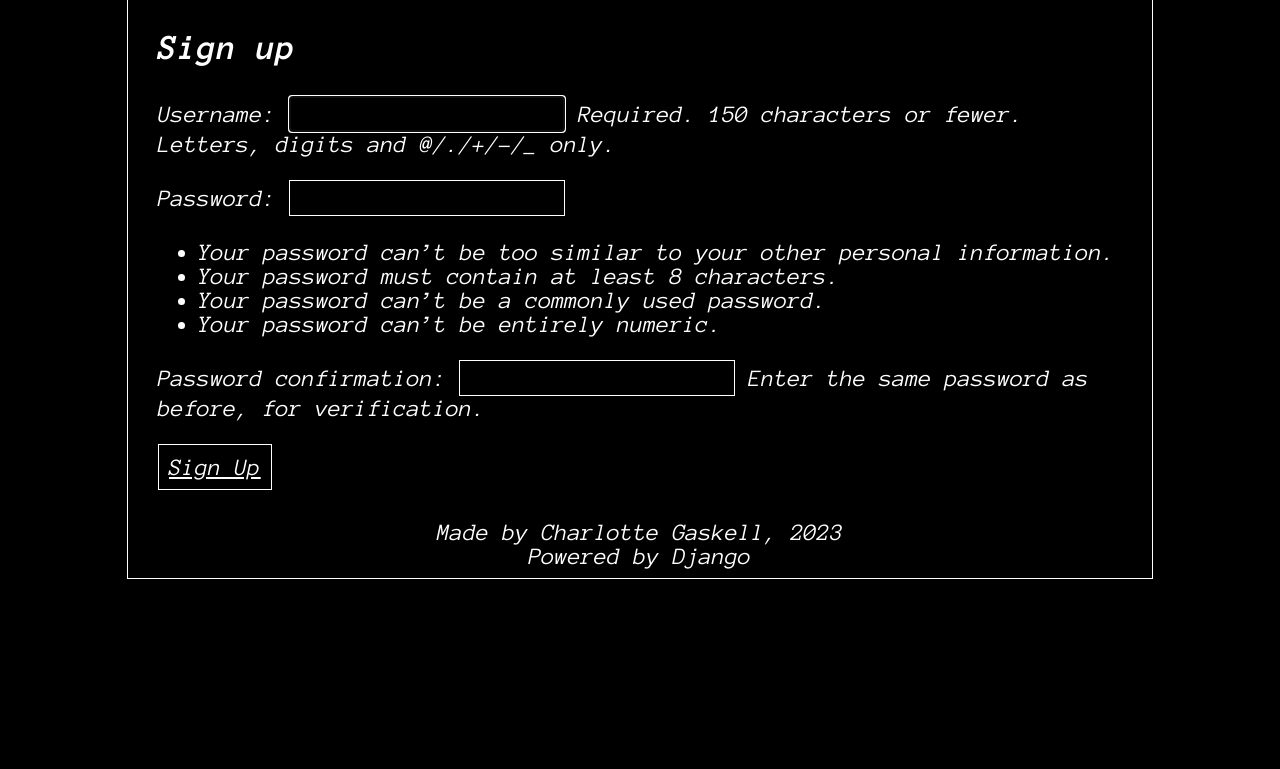
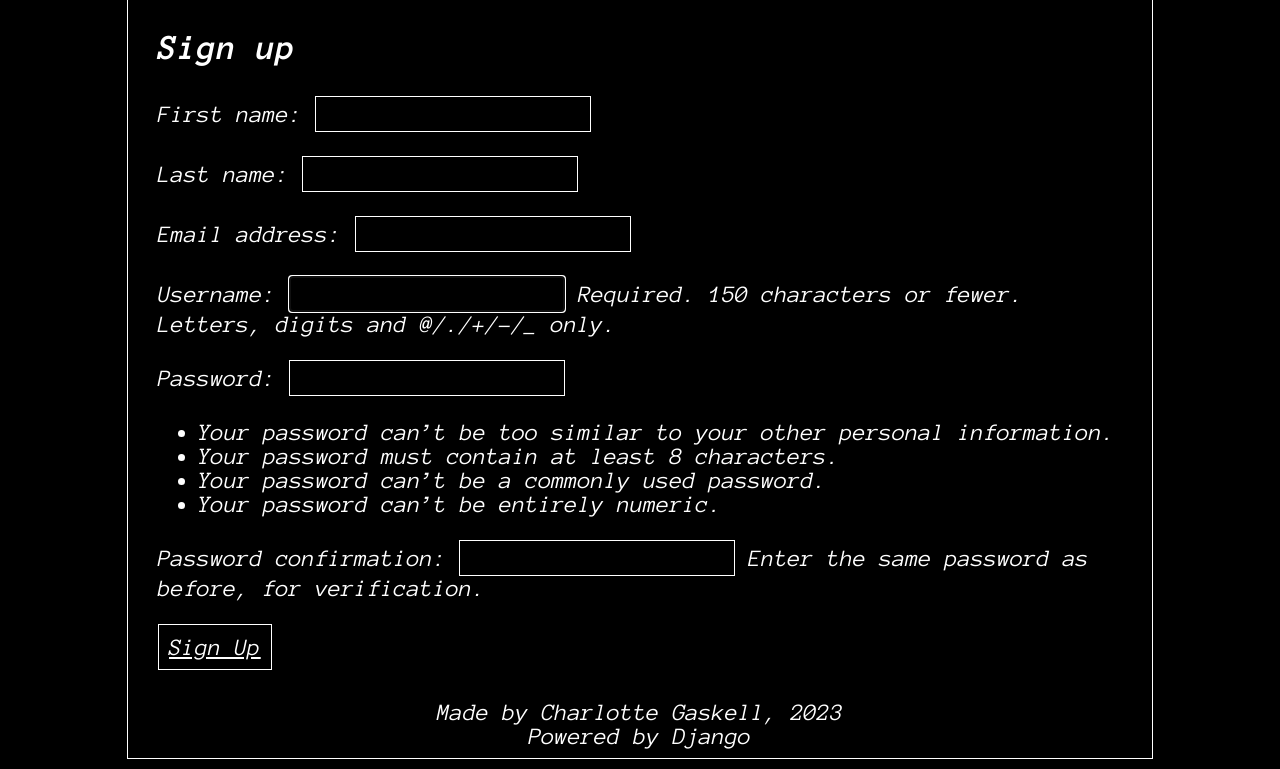
Before and after one commit to c-gaskell/recipes, a Django app: page /accounts/signup/ in a window 1280 px wide. Shown: the part 62-831 px from the top of the page. Before the commit the page ends 641 px from the top, so only its background shows below. Run offline with Django 4.2, Linux system fonts and the light colour scheme.

Commit message:
Improve signup form

```diff
--- /dev/null
+++ b/accounts/forms.py
@@ -0,0 +1,14 @@
+from django.contrib.auth import get_user_model
+from django.contrib.auth.forms import UserCreationForm
+
+
+class SignUpForm(UserCreationForm):
+    """Custom Signup form.
+
+    Extends built-in form and adds name and email.
+    """
+
+    class Meta:
+        model = get_user_model()
+        fields = ("first_name", "last_name",
+                  "email", "username", "password1", "password2")
--- a/accounts/views.py
+++ b/accounts/views.py
@@ -1,11 +1,11 @@
-from django.contrib.auth.forms import UserCreationForm
 from django.urls import reverse_lazy
 from django.views import generic
 
+from .forms import SignUpForm
 
 class Signup(generic.CreateView):
     """Signup Page."""
 
-    form_class = UserCreationForm
+    form_class = SignUpForm
     success_url = reverse_lazy("login")
     template_name = "registration/signup.html"
--- a/website/static/css/main.css
+++ b/website/static/css/main.css
@@ -107,7 +107,7 @@ li.navitemr > *:not(.dropdown-content) {
     margin: 0 auto;
 }
 
-input[type=text], input[type=password] {
+input[type=text], input[type=email], input[type=password], input[type=search], input[type=url] {
     border: 1px solid var(--fg);
     border-radius: 0;
     background-color: var(--bg);
```
